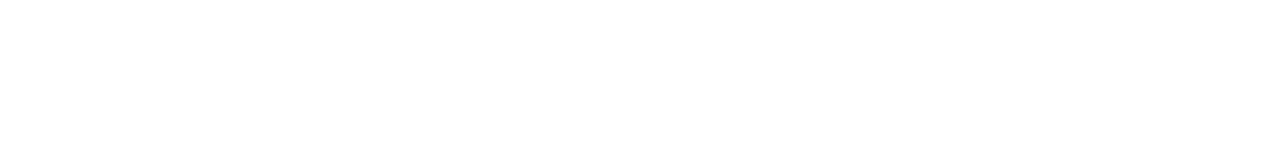
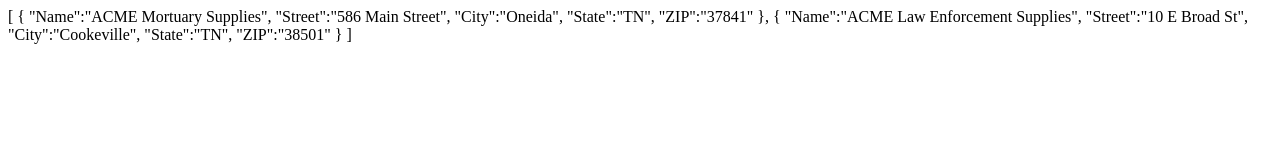
Before and after one commit to drewjeanette/CSC2510-ACMEHardware, a plain HTML site: page index.html in a window 1280 px wide. Drawn offline with Linux system fonts and the light colour scheme.

Commit message:
updated with ACME info

```diff
--- a/index.html
+++ b/index.html
@@ -9,3 +9,18 @@
 
 </body>
 </html>
+[
+{       "Name":"ACME Mortuary Supplies",
+        "Street":"586 Main Street",
+        "City":"Oneida",
+        "State":"TN",
+        "ZIP":"37841"
+    },
+    {
+        "Name":"ACME Law Enforcement Supplies",
+        "Street":"10 E Broad St",
+        "City":"Cookeville",
+        "State":"TN",
+        "ZIP":"38501"
+    }
+]
```
